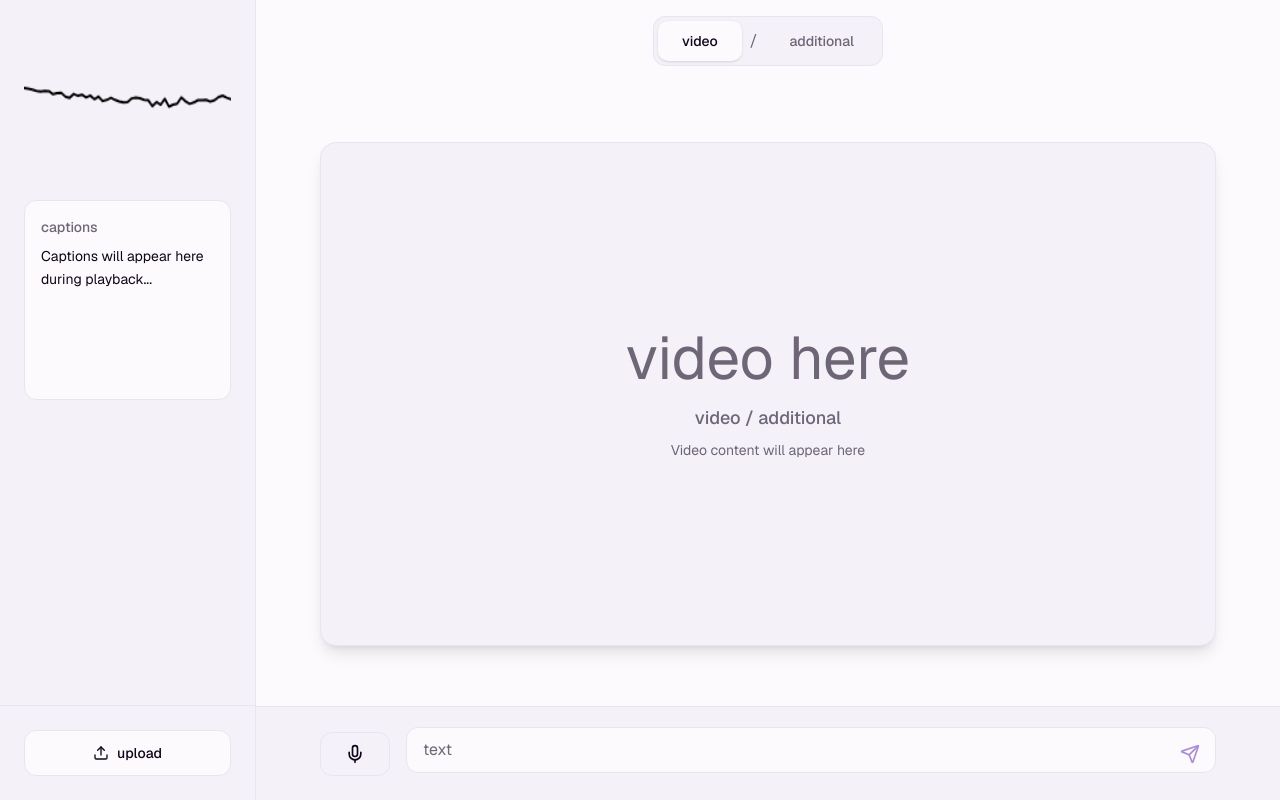
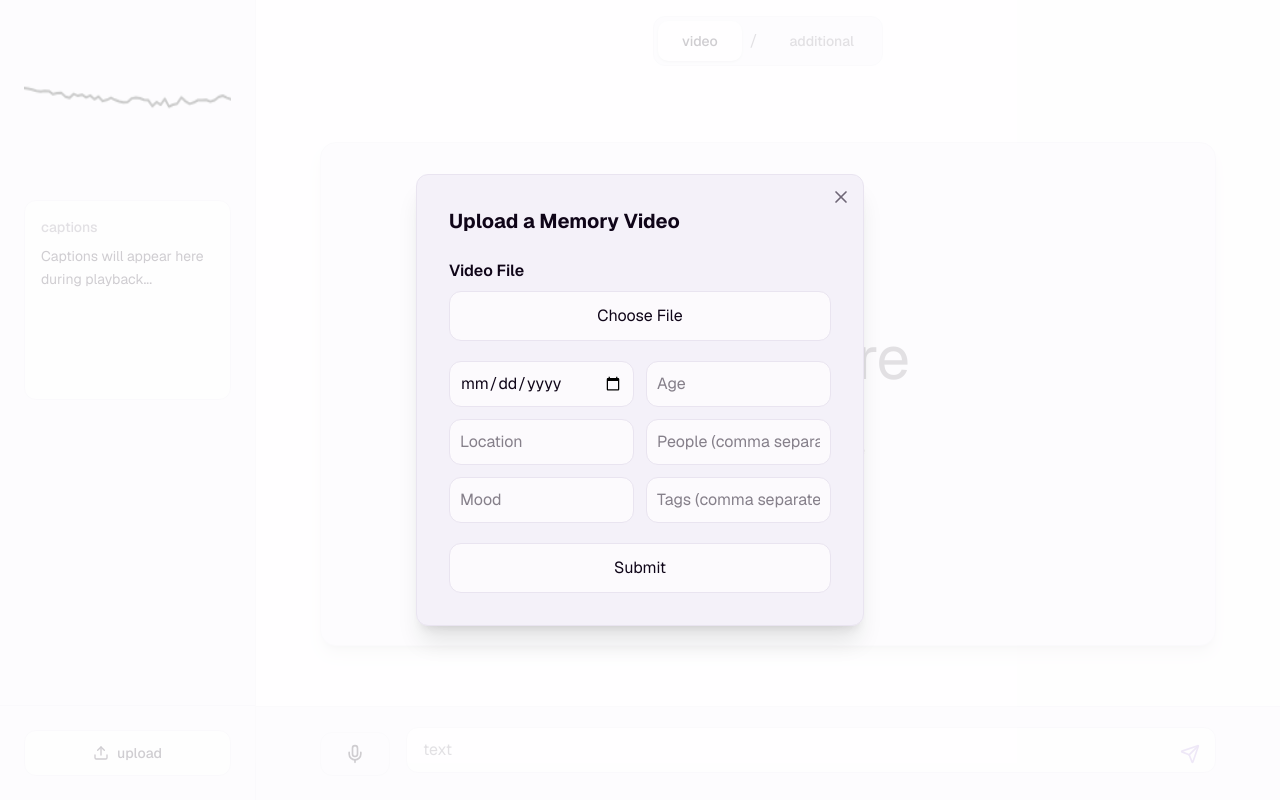
Before and after one commit to promatty/memory-mirror, a Next.js app in the folder frontend/: page /mirror in a window 1280 px wide. Both pictures are taken after a click on the button "upload". Built offline with nearby package versions, Linux system fonts and the light colour scheme.

Commit message:
feat: implement video upload front-end

```diff
--- /dev/null
+++ b/frontend/src/app/api/upload-video/route.ts
@@ -0,0 +1,23 @@
+import { NextResponse } from "next/server";
+
+const backendBaseUrl = process.env.BACKEND_BASE_URL || "http://127.0.0.1:8000";
+
+// Proxy the upload to backend /upload-video endpoint
+export async function POST(request: Request) {
+  // Get the form data from the request
+  const formData = await request.formData();
+  // Prepare a new FormData to send to backend
+  const backendForm = new FormData();
+  for (const [key, value] of formData.entries()) {
+    backendForm.append(key, value);
+  }
+
+  // Send to backend using env variable
+  const backendRes = await fetch(`${backendBaseUrl}/api/twelvelabs/upload-video`, {
+    method: "POST",
+    body: backendForm,
+  });
+
+  const data = await backendRes.json();
+  return NextResponse.json(data, { status: backendRes.status });
+}
--- a/frontend/src/components/mirror/upload-section.tsx
+++ b/frontend/src/components/mirror/upload-section.tsx
@@ -1,20 +1,144 @@
-"use client"
+"use client";
+import { Upload, X } from "lucide-react";
+import { useState } from "react";
+interface Metadata {
+  date: string;
+  age: number;
+  location: string;
+  people: string;
+  mood: string;
+  tags: string;
+}
 
-import { Upload } from "lucide-react"
 
 export function UploadSection() {
-  const handleUpload = () => {
-    // TODO: Implement file upload functionality
-    console.log("Upload clicked")
+  const [open, setOpen] = useState(false);
+  const [video, setVideo] = useState<File | null>(null);
+  const [metadata, setMetadata] = useState<Metadata>({
+    date: "",
+    age: 0,
+    location: "",
+    people: "",
+    mood: "",
+    tags: "",
+  });
+  const [uploading, setUploading] = useState(false);
+  const [error, setError] = useState("");
+  const [success, setSuccess] = useState(false);
+
+  const handleChange = (e: React.ChangeEvent<HTMLInputElement>) => {
+    const { name, value } = e.target;
+    setMetadata((prev) => ({ ...prev, [name]: value }));
+  };
+
+  const handleFile = (e: React.ChangeEvent<HTMLInputElement>) => {
+    if (e.target.files && e.target.files[0]) {
+      setVideo(e.target.files[0]);
     }
+  };
+
+  const handleSubmit = async (e: React.FormEvent) => {
+    e.preventDefault();
+    setUploading(true);
+    setError("");
+    setSuccess(false);
+    if (!video) {
+      setError("Please select a video file.");
+      setUploading(false);
+      return;
+    }
+    const formData = new FormData();
+    formData.append("video", video);
+    Object.entries(metadata).forEach(([key, value]) => {
+      formData.append(key, value.toString());
+    });
+    try {
+      const res = await fetch("/api/upload-video", {
+        method: "POST",
+        body: formData,
+      });
+      if (!res.ok) throw new Error("Upload failed");
+      setSuccess(true);
+    } catch (err: any) {
+      setError(err.message || "Upload failed");
+    } finally {
+      setUploading(false);
+    }
+  };
+
+  const handleOpen = () => {
+    setOpen(true);
+    setError("");
+    setSuccess(false);
+    setVideo(null);
+    setMetadata({
+      date: "",
+      age: 0,
+      location: "",
+      people: "",
+      mood: "",
+      tags: "",
+    });
+  };
+
+  const handleClose = () => {
+    setOpen(false);
+  };
 
   return (
+    <>
       <button
-      onClick={handleUpload}
+        onClick={handleOpen}
         className="w-full px-4 py-3 rounded-lg border border-border bg-background hover:bg-surface hover:border-primary text-foreground transition-all flex items-center justify-center gap-2 group"
       >
         <Upload className="w-4 h-4 group-hover:text-primary transition-colors" />
         <span className="text-sm font-medium">upload</span>
       </button>
-  )
+      {open && (
+        <div className="fixed inset-0 z-50 flex items-center justify-center bg-white/80">          <div className="rounded-lg border border-border bg-surface shadow-xl p-8 w-full max-w-md relative">
+          <button
+            className="absolute top-3 right-3 text-muted-foreground hover:text-foreground text-2xl font-bold"
+            onClick={handleClose}
+            aria-label="Close"
+            type="button"
+          >
+            <X className="w-5 h-5" />
+          </button>
+          <h2 className="text-xl font-bold mb-6 text-foreground">Upload a Memory Video</h2>
+          <form className="space-y-5" onSubmit={handleSubmit}>
+            <div>
+              <label className="block font-semibold mb-2 text-foreground">Video File</label>
+              <div className="relative">
+                <label htmlFor="video-upload" className="w-full px-4 py-3 rounded-lg border border-border bg-background hover:bg-surface hover:border-primary text-foreground transition-all flex items-center justify-center gap-2 group">
+                  {video ? video.name : "Choose File"}
+                </label>
+                <input
+                  id="video-upload"
+                  type="file"
+                  accept="video/*"
+                  onChange={handleFile}
+                  required
+                  className="hidden"
+                />
+              </div>
+            </div>
+            <div className="grid grid-cols-2 gap-3">
+              <input name="date" type="date" className="border border-border bg-background text-foreground p-2.5 rounded-lg focus:outline-none focus:ring-2 focus:ring-ring" placeholder="Date" onChange={handleChange} />
+              <input name="age" type="number" className="border border-border bg-background text-foreground p-2.5 rounded-lg focus:outline-none focus:ring-2 focus:ring-ring" placeholder="Age" onChange={handleChange} />
+              <input name="location" className="border border-border bg-background text-foreground p-2.5 rounded-lg focus:outline-none focus:ring-2 focus:ring-ring" placeholder="Location" onChange={handleChange} />
+              <input name="people" className="border border-border bg-background text-foreground p-2.5 rounded-lg focus:outline-none focus:ring-2 focus:ring-ring" placeholder="People (comma separated)" onChange={handleChange} />
+              <input name="mood" className="border border-border bg-background text-foreground p-2.5 rounded-lg focus:outline-none focus:ring-2 focus:ring-ring" placeholder="Mood" onChange={handleChange} />
+              <input name="tags" className="border border-border bg-background text-foreground p-2.5 rounded-lg focus:outline-none focus:ring-2 focus:ring-ring" placeholder="Tags (comma separated)" onChange={handleChange} />
+            </div>
+            <button type="submit" className="w-full px-4 py-3 rounded-lg border border-border bg-background hover:bg-surface hover:border-primary text-foreground transition-all flex items-center justify-center gap-2 group" disabled={uploading}>
+              {uploading ? "Submitting..." : "Submit"}
+            </button>
+            {error && <div className="text-destructive mt-2">{error}</div>}
+            {success && <div className="text-green-600 mt-2">Upload successful!</div>}
+          </form>
+        </div>
+        </div>
+      )}
+    </>
+  );
 }
```
Also changed, not shown: 1 other file (tests, documents, lock files or other folders). Lines whose indentation alone changed are shown as unchanged.
